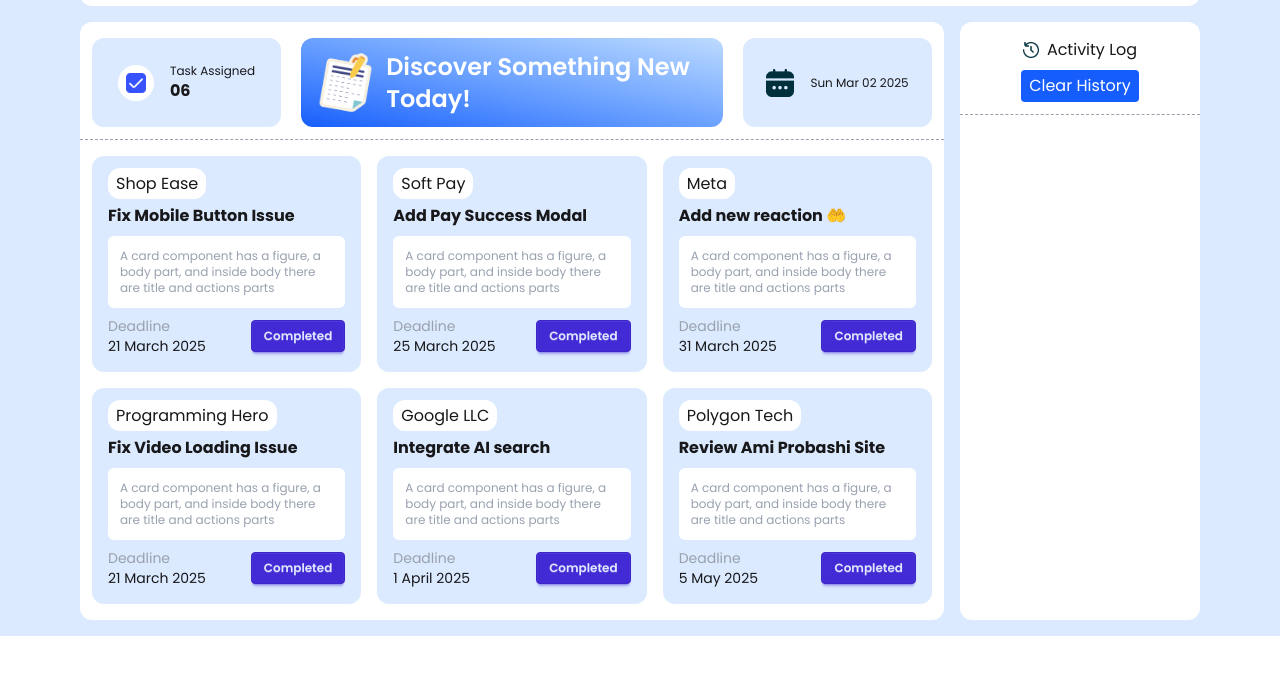
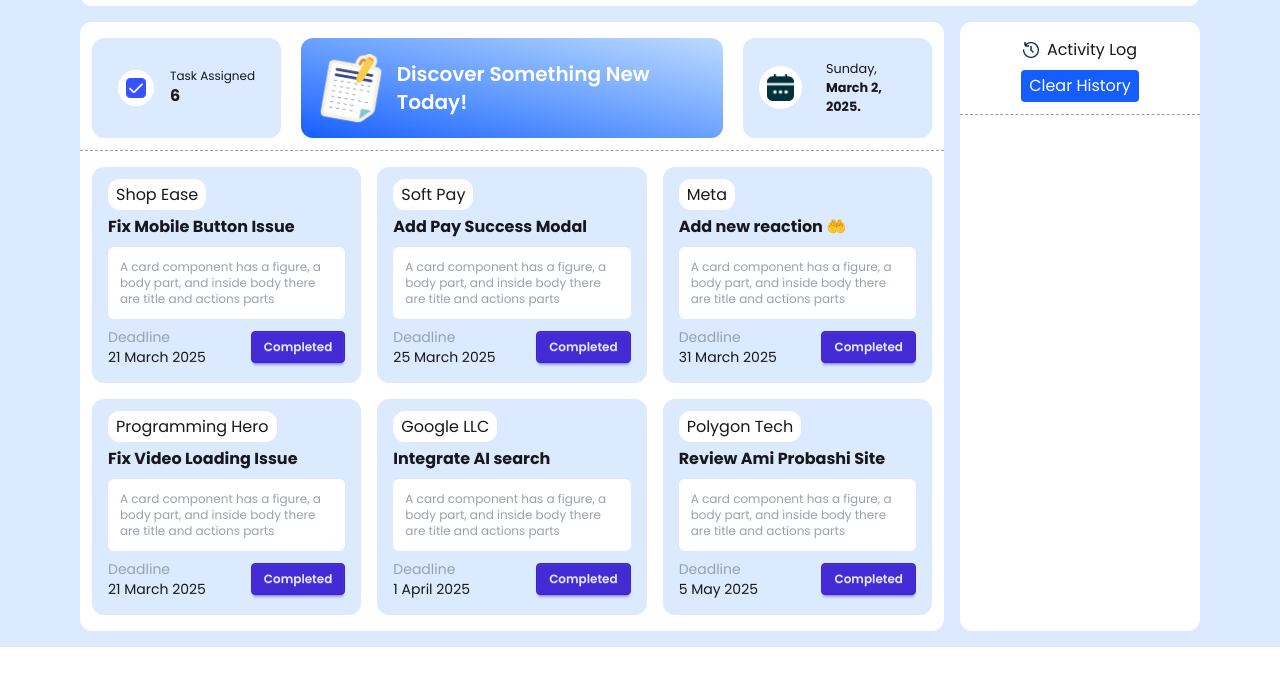
Before and after one commit to ronnie012/dev-board, a plain HTML site: page index.html in a window 1280 px wide. Shown: the part 78-764 px from the top of the page. Drawn offline with nearby package versions, Linux system fonts and the light colour scheme.

Commit message:
Fixed Current Date Display Issues & Overall Functionalities.

```diff
--- a/index.html
+++ b/index.html
@@ -1,16 +1,18 @@
 <!DOCTYPE html>
 <html lang="en">
+
+<!-- head_start -->
 <head>
   <meta charset="UTF-8">
   <meta name="viewport" content="width=device-width, initial-scale=1.0">
   <title>Dev Board</title>
   <!-- TailwindCSS_CDN -->
   <script src="https://unpkg.com/@tailwindcss/browser@4"></script>
-    <style type="text/tailwindcss">
+    <!-- <style type="text/tailwindcss">
       @theme {
         --color-clifford: #da373d;
       }
-    </style>
+    </style> -->
   <!-- DaisyUI_CDN -->
   <link href="https://cdn.jsdelivr.net/npm/daisyui@5.0.0-beta.9/daisyui.css" rel="stylesheet" type="text/css" />
   <script src="https://cdn.jsdelivr.net/npm/@tailwindcss/browser@4"></script>
@@ -21,8 +23,23 @@
   <style>
     * {font-family: "Poppins", sans-serif;}
   </style>
+  <!-- Desired_Date_Format -->
+  <style>
+    /* Ensure proper text alignment */
+    #current-date {
+        display: inline-block;
+        text-align: left;
+        font-size: 0.8em;
+        line-height: 1.5;
+    }
+</style>
 </head>
+<!-- head_end -->
+
+<!-- body_start -->
 <body class="h-full bg-blue-100" id="body">
+
+  <!-- header_start -->
   <header class="py-4">
     <nav class="bg-white py-3 rounded-xl flex justify-between items-center px-4 mx-20">
       <div class="flex gap-3">
@@ -42,7 +59,9 @@
       </div>
     </nav>
   </header>
+  <!-- header_end -->
 
+  <!-- main_start -->
   <main class="mx-auto grid grid-cols-12 gap- ">
     <section class="bg-white rounded-xl col-span-9 ml-20 mr-4 mb-4">
       <!-- Task_Discover_Date -->
@@ -54,7 +73,7 @@
           </div>
           <div>
             <p class="text-xs">Task Assigned</p>
-            <h5><span id="taskcount-intotal" class="font-bold">06</span></h5>
+            <h5><span id="taskcount-intotal" class="font-bold">6</span></h5>
           </div>
         </div>
         <!-- Discover -->
@@ -63,15 +82,15 @@
             <img src="./images/board.png" alt="">
           </div>
           <div>
-            <h3 class="text-white text-2xl font-semibold">Discover Something New Today!</h3>
+            <h3 class="text-white text-xl font-semibold">Discover Something New Today!</h3>
           </div>
         </div>
         <!-- Date -->
-        <div class="flex gap-4 justify-center items-center text-end bg-blue-100 rounded-xl p-4 mr-3">
-          <div>
+        <div class="flex gap-6 justify-start items-center bg-blue-100 rounded-xl p-4 pr- mr-3">
+          <div class="p-2 bg-white rounded-full">
             <img src="./images/calender.png" alt="">
           </div>
-          <div id="current-date" class="text-xs flex text-end">
+          <div id="current-date" class="text-xs flex flex-start ">
             <h5>Tue Feb 25 2025</h5>
           </div>
         </div>
@@ -192,6 +211,10 @@
       <div class="text-xs px-1 mt-14 space-y-4" id="history"></div>
     </section>
   </main>
+  <!-- main_end -->
+
   <script src="./javascript/script.js"></script>
 </body>
+<!-- body_end -->
+
 </html>
--- a/javascript/script.js
+++ b/javascript/script.js
@@ -1,4 +1,4 @@
-// document.addEventListener("DOMContentLoaded", function () {
+// rainbow_theme_button_functionality
 document.getElementById("rainbow_theme_btn").addEventListener("click", function () {
   let random_color1 = Math.floor(Math.random()*255);
   let random_color2 = Math.floor(Math.random()*255);
@@ -8,50 +8,47 @@ document.getElementById("rainbow_theme_btn").addEventListener("click", function
   document.getElementById("body").style.backgroundColor = random_color;
 });
 
+// current_date_functionality
 let time = new Date();
-let dateToday = time.toDateString();
-document.getElementById("current-date").innerText=`${dateToday}`;
+let day = time.toLocaleDateString('en-us', {weekday: 'long'});
+let date = time.toLocaleDateString('en-us', {year: 'numeric', month: 'long', day: 'numeric'});
+document.getElementById("current-date").innerHTML = `${day},<br><strong>${date}.</strong>`;
 
+// redirect_to_blog_page_functionality
 document.getElementById("blog-link").addEventListener("click", function(){
   window.location.href="./blog.discover.html"
 });
 
-/*
-document.getElementById("back-to-desk").addEventListener("click", function(){
-  window.location.href="/index.html"
-  return;
-});
-*/
-
+// multiple_event_handler_functionalities
 let cards = document.getElementsByClassName("card");
 for (let card of cards) {
   card.addEventListener("click", function (event) {
     if (event.target.tagName === "BUTTON") {
       alert("Board updated Successfully");
-
+      // btn_disabling
       let btnCard = event.target;
       btnCard.disabled = true;
-
+      // total_task_counter_updating
       let taskCountElement = document.getElementById("taskcount-intotal");
       let taskCount = parseInt(taskCountElement.innerText);
       taskCountElement.innerText = taskCount - 1;
-
+      // completed_task_counter_updating
       let completedTaskElement = document.getElementById("finished-taskcount");
       let completedTaskCount = parseInt(completedTaskElement.innerText);
       completedTaskElement.innerText = completedTaskCount + 1;
-
+      // history_message_template_creating
       let historyMessage = document.createElement("p");
       historyMessage.className = "bg-blue-100 p-3 mx-2 rounded-xl text-xs";
-
+      // inserting_completed_task_name_in_history_message
       let taskName = btnCard.closest(".card").querySelector(".task-name").innerText;
       historyMessage.innerText = `You have completed the task "${taskName}" at ${new Date().toLocaleTimeString()}`;
-
+      // displaying_history_message_in_activity_log
       document.getElementById("history").appendChild(historyMessage);
-
+      // clearing_activity_log
       document.getElementById("messages-cleared").addEventListener("click", function() {
         document.getElementById("history").innerHTML = "";
       });
-
+      // displaying_final_message
       if (parseInt(taskCountElement.innerText) === 0) {
         setTimeout(function () {
           alert("Congratulations! You have completed all the current tasks.");
@@ -60,4 +57,3 @@ for (let card of cards) {
     }
   });
 }
-// });
```
Also changed, not shown: blog.discover.html (+14 -7 lines).
